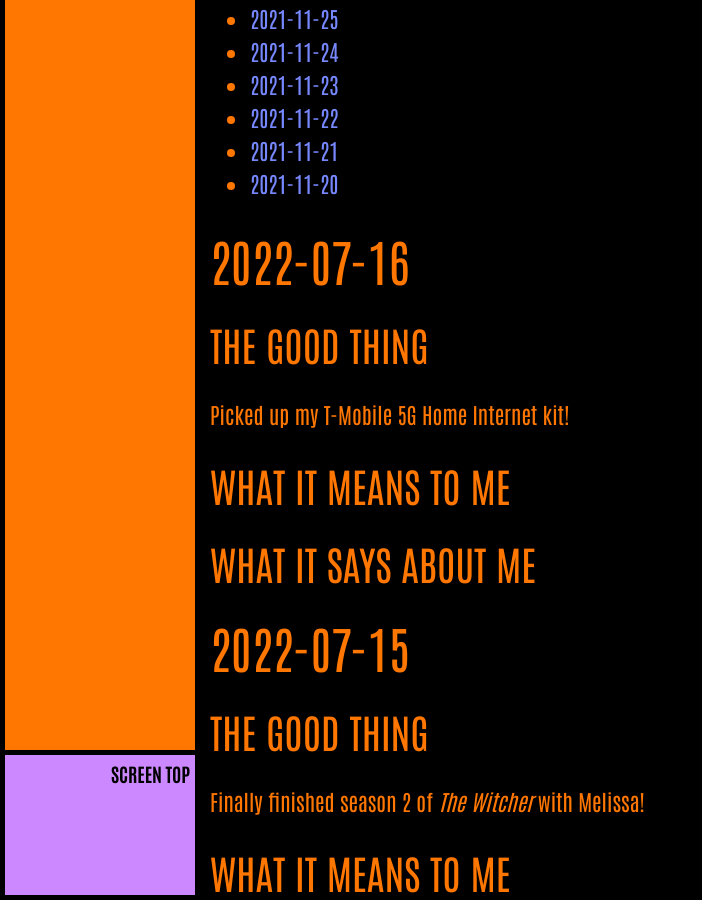
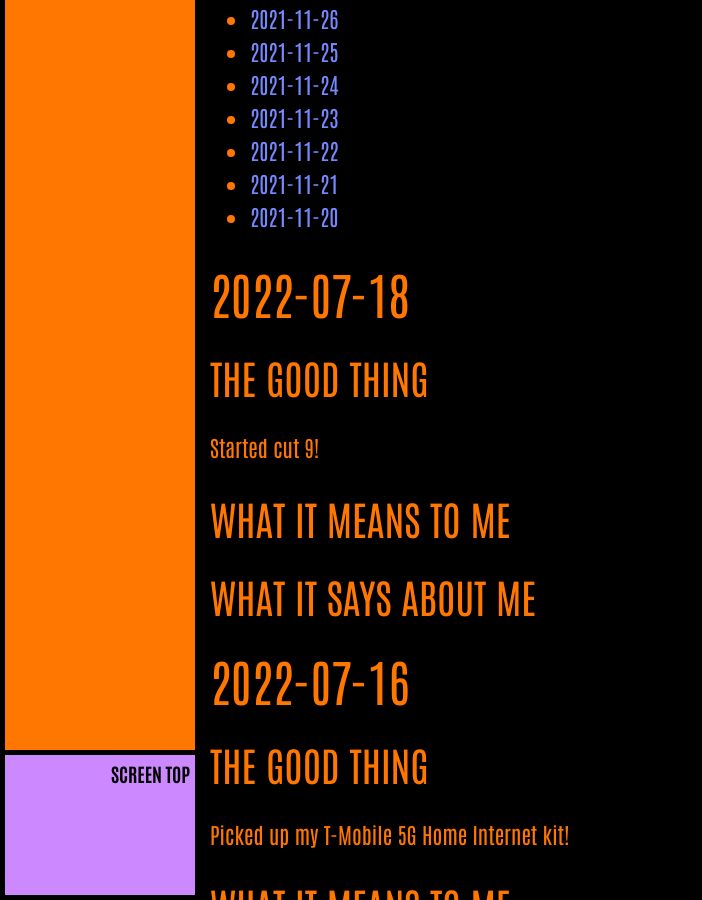
Before and after one commit to ArthurZey/arthurzey.github.io, a Jekyll site: the page built from _pages/one-good-thing.md, in a window 1280 px wide and 900 px high, scrolled down 5137 px. Shown: the whole window, without its empty margins (0-702 px from the left). Built offline with Jekyll 4.4.1, drawn with Linux system fonts in a browser that asks for light colours; some of the changed text lies outside the part shown.

Commit message:
added stuf for 2022-07-18

```diff
--- a/_pages/one-good-thing.md
+++ b/_pages/one-good-thing.md
@@ -12,6 +12,15 @@ sitemap: false
 * TOC
 {:toc}
 {::options toc_levels="2" /}
+
+## 2022-07-18
+### The Good Thing
+Started cut 9!
+### What It Means to Me
+
+### What It Says about Me
+
+
 
 ## 2022-07-16
 ### The Good Thing
```
Also changed, not shown: other parts of _pages/one-good-thing.md (+1 -1 lines).
